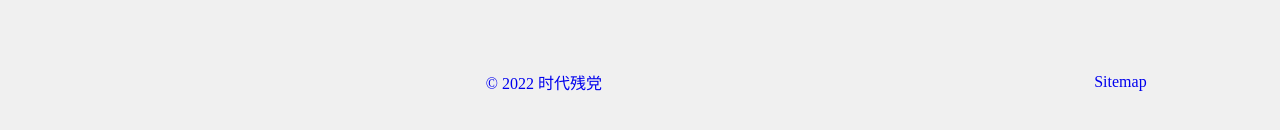
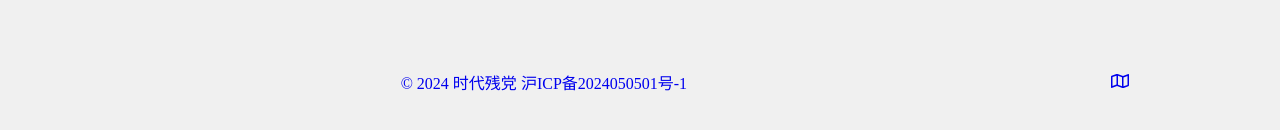
Before and after one commit to ZXS66/zion, an Angular app: page /#/resume/aboutme in a window 1280 px wide. Shown: the part 590-720 px from the top of the page. Built offline with nearby package versions, Linux system fonts and the light colour scheme.

Commit message:
update sitemap

```diff
--- a/angular.json
+++ b/angular.json
@@ -45,7 +45,7 @@
               "extractLicenses": true,
               "vendorChunk": false,
               "buildOptimizer": true,
-              "baseHref": "https://zxs66.github.io/app/",
+              "baseHref": "https://johnzhu.online/ng/",
               "budgets": [
                 {
                   "type": "initial",
--- a/package.json
+++ b/package.json
@@ -5,6 +5,7 @@
     "ng": "ng",
     "start": "ng serve",
     "build": "ng run zion:build:production",
+    "publish": "scp ./dist/zion/* johnzhu@johnzhu.online:~/apps/ng",
     "test": "ng test",
     "lint": "ng lint",
     "e2e": "ng e2e"
--- a/src/app/app.component.html
+++ b/src/app/app.component.html
@@ -8,12 +8,15 @@
     <mat-grid-list cols="12" rowHeight="2em">
       <mat-grid-tile colspan="10">
         <a href="/" title="&copy;时代残党">
-          &copy; 2022 时代残党
+          &copy; 2024 时代残党
+        </a>&nbsp;
+        <a href="https://beian.miit.gov.cn/" target="_blank">
+          沪ICP备2024050501号-1
         </a>
       </mat-grid-tile>
       <mat-grid-tile colspan="2">
-        <a href="/#/sitemap" title="&copy;时代残党">
-          Sitemap
+        <a href="/#/sitemap" title="Sitemap">
+          <fa-icon [icon]="icons.map"></fa-icon>
         </a>
       </mat-grid-tile>
     </mat-grid-list>
--- a/src/app/app.component.ts
+++ b/src/app/app.component.ts
@@ -1,4 +1,5 @@
 import { Component } from '@angular/core';
+import { faMap } from '@fortawesome/free-regular-svg-icons';
 
 @Component({
   selector: 'app-root',
@@ -6,5 +7,7 @@ import { Component } from '@angular/core';
   styleUrls: ['./app.component.css']
 })
 export class AppComponent {
-
+  icons = {
+    map: faMap
+  }
 }
--- a/src/app/sitemap/sitemap.component.ts
+++ b/src/app/sitemap/sitemap.component.ts
@@ -2,7 +2,7 @@ import { Component, OnInit } from '@angular/core';
 import {
   IconDefinition
 } from '@fortawesome/fontawesome-svg-core';
-import { faGrin } from '@fortawesome/free-solid-svg-icons';
+import { faGrin, faHeart } from '@fortawesome/free-solid-svg-icons';
 import { faMap, faStopCircle, faUser, faCircle } from '@fortawesome/free-regular-svg-icons';
 
 @Component({
```
